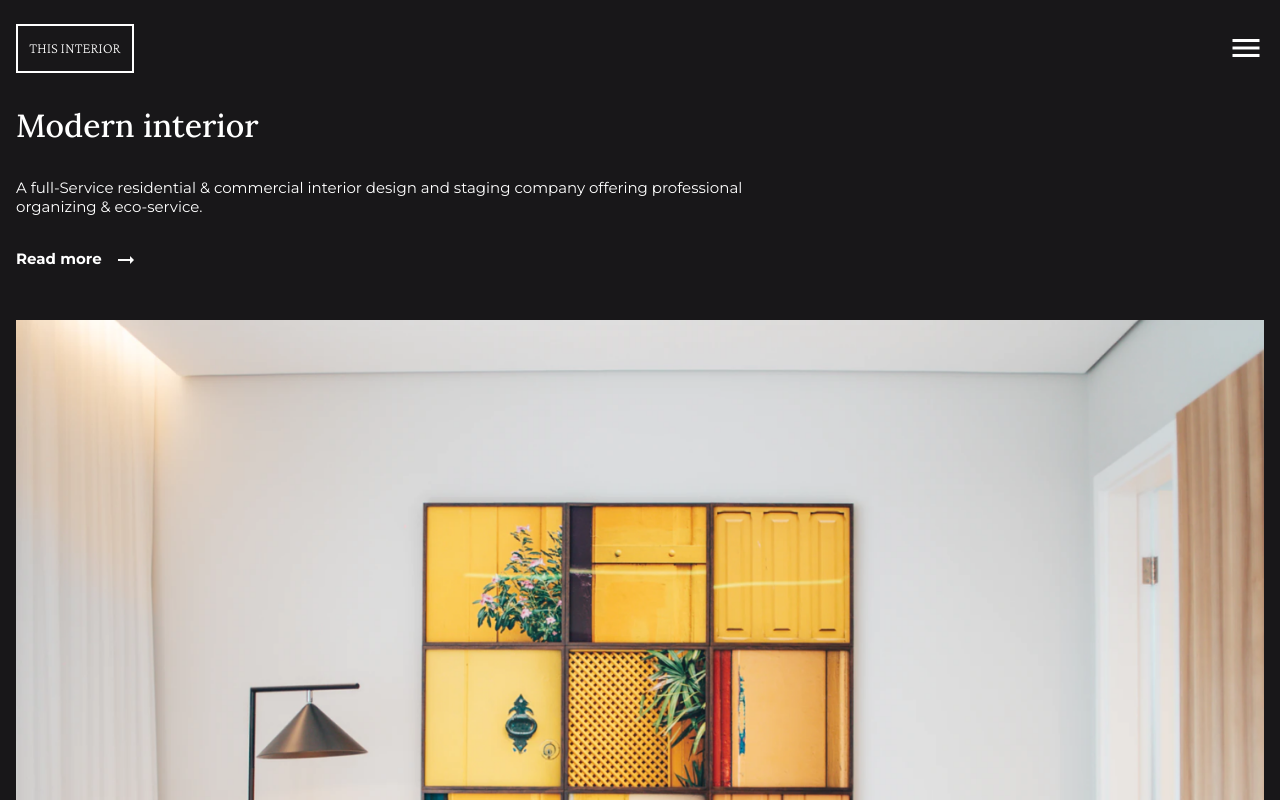
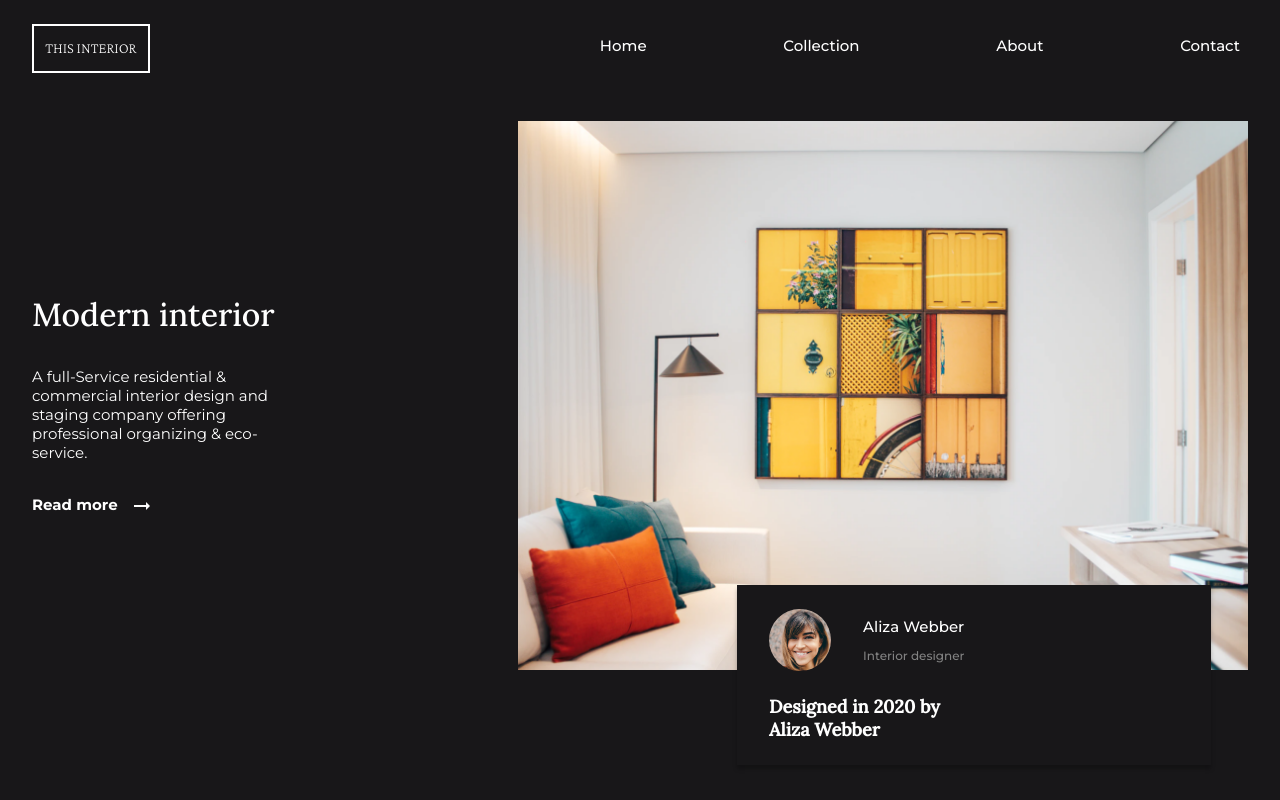
Before and after one commit to JSalehii/devChallenges, a plain HTML site: page interior-consultant-master/index.html in a window 1280 px wide. Shown: the top 800 px of the page. Drawn offline with nearby package versions, Linux system fonts and the light colour scheme.

Commit message:
add media query and responsive for large device

```diff
--- a/interior-consultant-master/assets/css/style.css
+++ b/interior-consultant-master/assets/css/style.css
@@ -83,16 +83,15 @@ img {
 }
 
 .header__modal {
-    position: absolute;
+    position: fixed;
     top: 0;
-    bottom: 0;
     left: 0;
     width: 100%;
+    height: 0;
     z-index: 100;
     background-color: var(--dark-color);
-    /* visibility: hidden; */
-    display: none;
     transition: .4s;
+    overflow-y: hidden;
 }
 
 .navbar {
@@ -105,7 +104,6 @@ img {
 
 .navbar__item {
     margin: var(--mb-0-5);
-    /* padding: var(--mb-0-5); */
     display: flex;
     justify-content: center;
 }
@@ -117,12 +115,25 @@ img {
 }
 
 
-.navbar__link:hover {
+/* .navbar__link:hover {
     border-bottom: 2px solid #fff;
+} */
+
+.navbar__link::after {
+    display: block;
+    content: "";
+    border-bottom: 2px solid #fff;
+    transform: scaleX(0);
+    margin-top: var(--mb-0-25);
+    transition: transform 250ms;
+}
+
+.navbar__link:hover::after {
+    transform: scaleX(1);
 }
 
 .show__modal {
-    display: block;
+    height: 100%;
 }
 
 .z__index {
@@ -180,6 +191,11 @@ img {
 .btn__icon {
     vertical-align: middle;
     margin-left: var(--mb-0-5);
+    transition: .5s;
+}
+
+.info__button:hover .btn__icon {
+    transform: translateX(5px);
 }
 
 .temp {
@@ -256,3 +272,83 @@ img {
     font-weight: bold;
     text-decoration: underline;
 }
+
+@media screen and (min-width: 769px) {
+
+    .container {
+        margin-left: 2rem;
+        margin-right: 2rem;
+    }
+
+    .header {
+        display: flex;
+        align-items: center;
+        column-gap: 5rem;
+    }
+
+    .header__top {
+        flex-grow: 1;
+    }
+
+
+    .navbar__icon {
+        display: none;
+    }
+
+    .header__modal {
+        height: auto;
+        position: relative;
+        z-index: 0;
+        flex-grow: 1;
+        width: auto;
+
+    }
+
+    .navbar {
+        height: auto;
+        display: block;
+    }
+
+    .navbar__data {
+        display: flex;
+        justify-content: space-between;
+    }
+
+    .navbar__item {
+        display: inline-block;
+    }
+
+    .navbar__link {
+        font-size: var(--normal-font-size);
+        font-weight: 500;
+    }
+
+    .navbar__link::after {
+        display: block;
+        content: "";
+        border-bottom: 2px solid #fff;
+        transform: scaleX(0);
+        transition: transform 250ms;
+        margin-top: var(--mb-0-25);
+    }
+
+    .navbar__link:hover {
+        border: none;
+    }
+
+    .navbar__link:hover::after {
+        transform: scaleX(1);
+    }
+
+
+    .main {
+        flex-direction: row;
+        align-items: center;
+        column-gap: 2rem;
+    }
+
+    .card {
+        max-width: 65%;
+        left:30%;
+    }
+}
```
